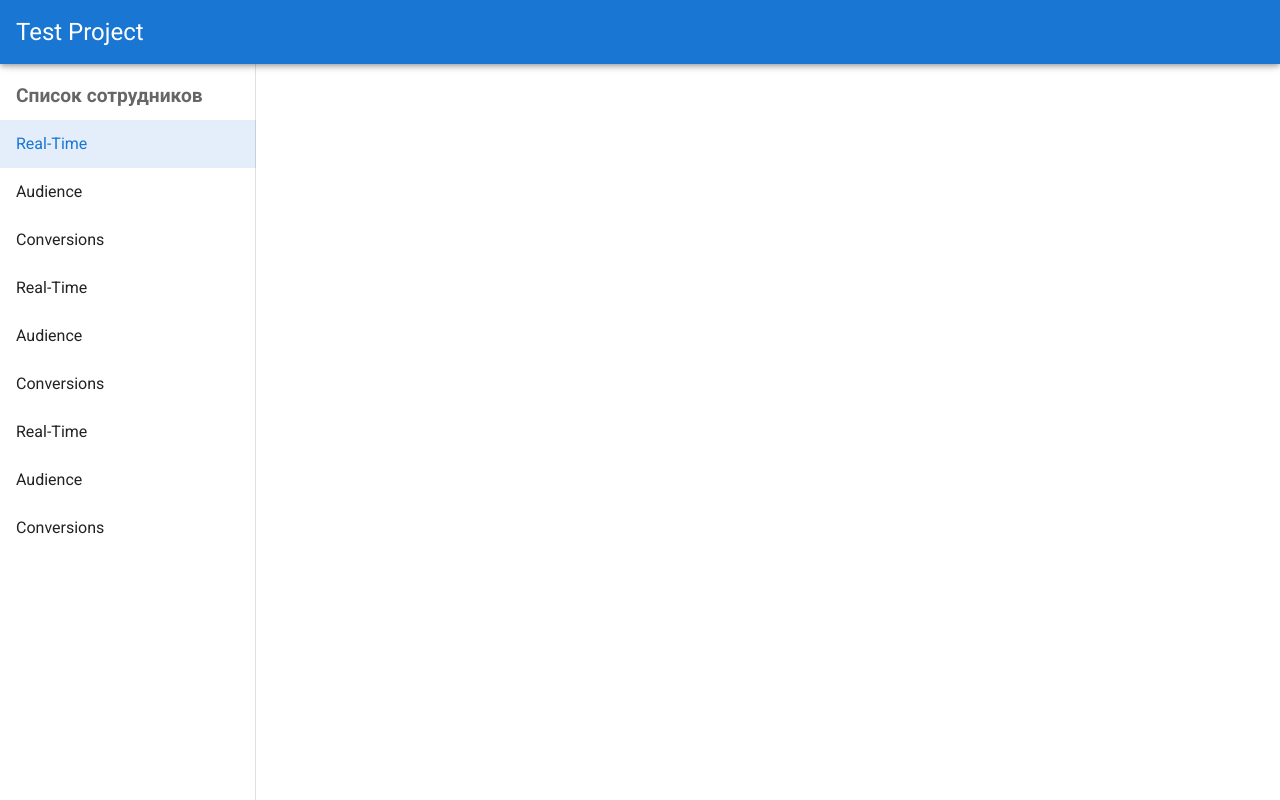
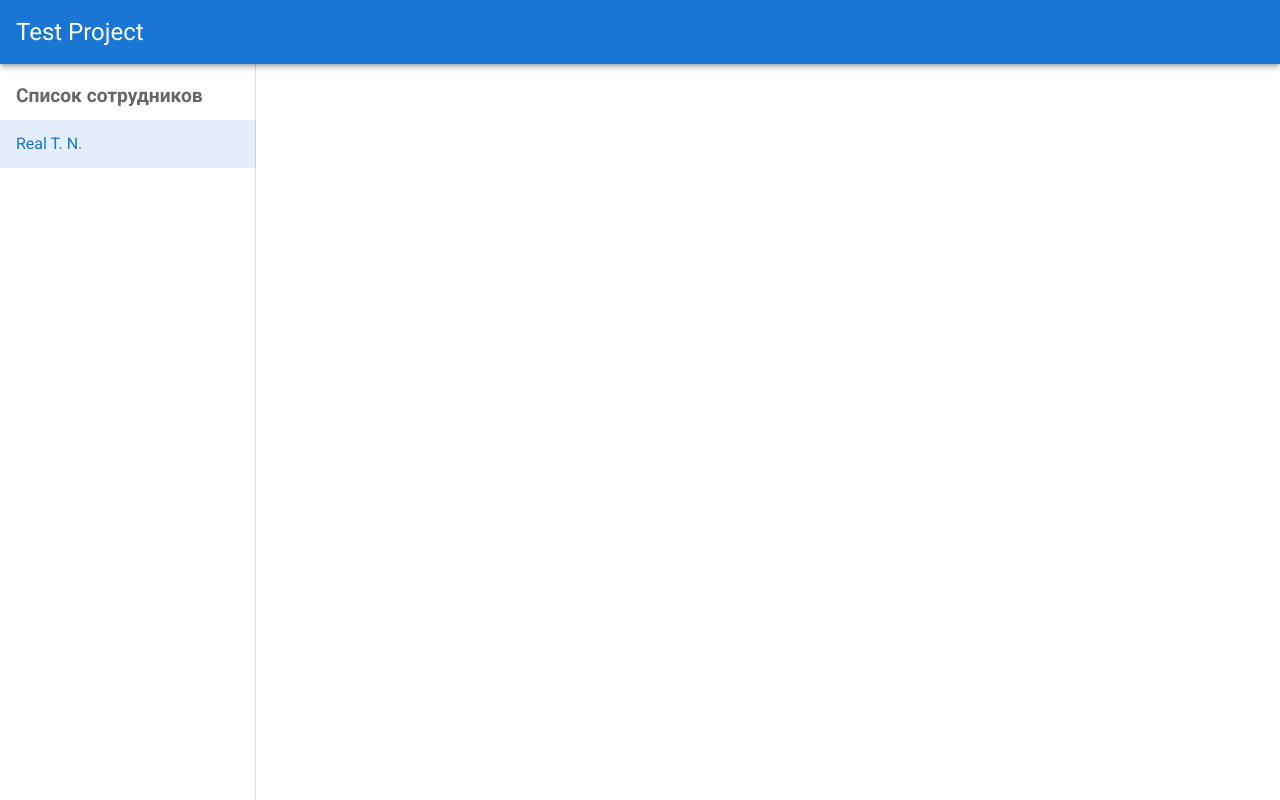
Before and after one commit to darkborsh/TestWebProject, a Vue app in the folder frontend/: page /#/ in a window 1280 px wide. Built offline with nearby package versions, Linux system fonts and the light colour scheme.

Commit message:
surname with inits getting from full fio

```diff
--- a/frontend/src/components/UserList.vue
+++ b/frontend/src/components/UserList.vue
@@ -10,7 +10,7 @@
           v-for="emp in emps"
         >
           <v-list-item-content>
-            <v-list-item-title v-text="emp.text"></v-list-item-title>
+            <v-list-item-title v-text="getSurnameWithInits(emp)"></v-list-item-title>
           </v-list-item-content>
         </v-list-item>
       </v-list-item-group>
@@ -23,24 +23,22 @@ export default {
   name: "UserList",
   data: () => ({
     selectedItem: 0,
-    emp: {
-      "fio": null,
-      "pass_ser": null,
-      "pass_no": null,
-      "pass_dt": null
-    },
     emps: [
-      { text: 'Real-Time' },
-      { text: 'Audience' },
-      { text: 'Conversions' },
-      { text: 'Real-Time' },
-      { text: 'Audience' },
-      { text: 'Conversions' },
-      { text: 'Real-Time' },
-      { text: 'Audience' },
-      { text: 'Conversions' },
+      { fio: 'Real Time Ni' }
     ],
   }),
+
+  methods: {
+    getSurnameWithInits(emp) {
+      let splitedFio = emp.fio.split(" ")
+      if (splitedFio.length === 3) {
+        return splitedFio[0] + ' ' + splitedFio[1].charAt(0) + '.' + ' ' + splitedFio[2].charAt(0) + '.'
+      } else {
+        console.log("Wrong Fio parameters" + emp.fio)
+        this.selectedItem = null
+      }
+    },
+  }
 }
 </script>
 
```
